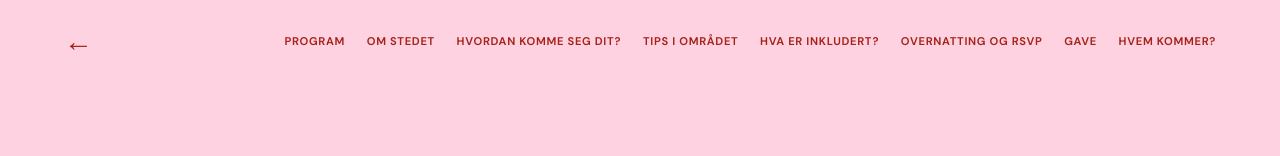
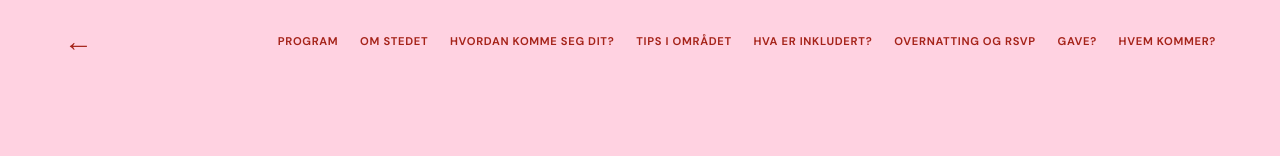
Before and after one commit to martaogmarius/martaogmarius.github.io, a Next.js app: page /pris in a window 1280 px wide. Shown: the top 156 px of the page. Built offline with nearby package versions, Linux system fonts and the light colour scheme.

Commit message:
Add question mark to gift navigation label

```diff
--- a/app/SiteNav.tsx
+++ b/app/SiteNav.tsx
@@ -13,7 +13,7 @@ export function SiteNav({ showHome = true }: { showHome?: boolean }) {
         <a href="/tips">Tips i området</a>
         <a href="/pris">Hva er inkludert?</a>
         <a href="/overnatting">Overnatting og RSVP</a>
-        <a href="/gave">Gave</a>
+        <a href="/gave">Gave?</a>
         <a href="/gjester">Hvem kommer?</a>
       </div>
     </nav>
```
